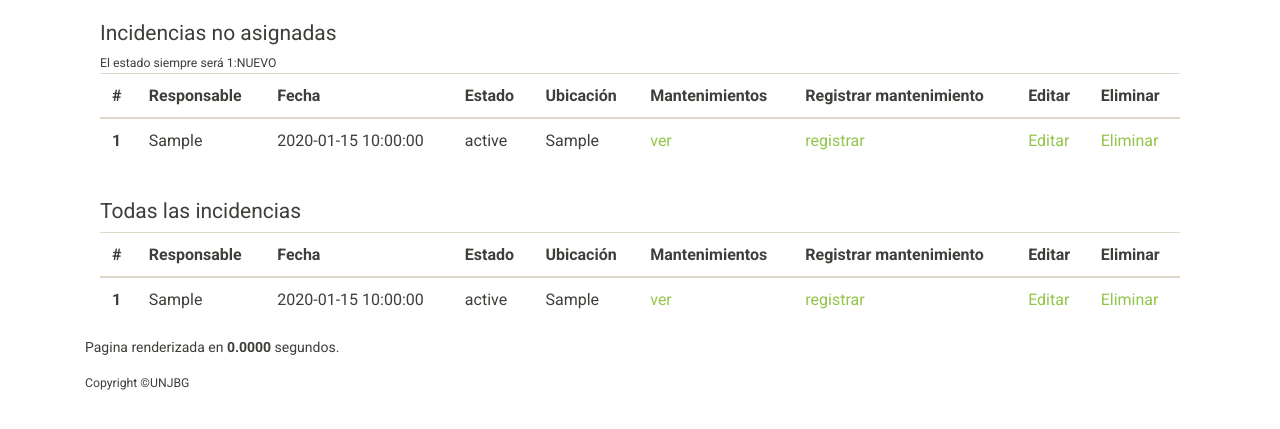
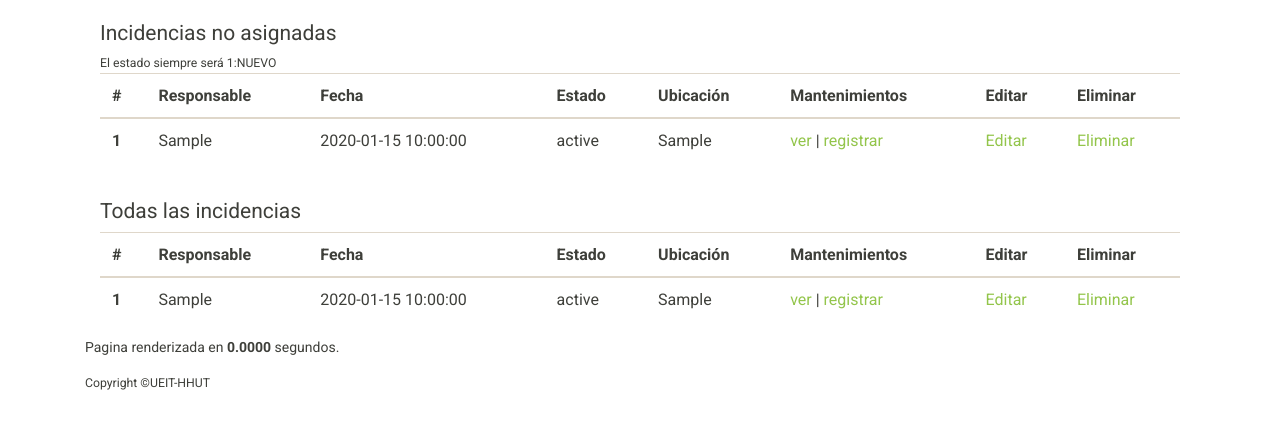
Before and after one commit to meeighteen/SGIN, a CodeIgniter app: page /registro/incidents in a window 1280 px wide. Shown: the part 54-483 px from the top of the page. Run offline with CodeIgniter, Linux system fonts and the light colour scheme; the visitor is signed in with stand-in values (Sample User, id 1); tables that the repository leaves empty or names only in its code hold one stand-in row (values such as "Sample post"); some libraries are stand-ins or nearby versions.

Commit message:
ultimas modificaciones

```diff
--- a/application/views/incidents/index.php
+++ b/application/views/incidents/index.php
@@ -9,7 +9,6 @@
             <th>Estado</th>
             <th>Ubicación</th>
             <th>Mantenimientos</th>
-            <th>Registrar mantenimiento</th>
             <th>Editar</th>
             <th>Eliminar</th>
           </tr>
@@ -35,8 +34,7 @@
                 if($row1->id_ubicacion===$row4->id_ubicacion){?>
             <td><?php echo $row4->ubicacion; ?></td>
             <?php }}} ?>
-            <td><?php echo "<a href=".base_url()."incidents/show_mantenimiento/".$row1->id_incidencia.">ver</a>" ?></td>
-            <td><?php echo "<a href=".base_url()."incidents/registro_mantenimiento/".$row1->id_incidencia.">registrar</a>" ?></td>
+            <td><?php echo "<a href=".base_url()."incidents/show_mantenimiento/".$row1->id_incidencia.">ver</a>" ?> | <?php echo "<a href=".base_url()."incidents/registro_mantenimiento/".$row1->id_incidencia.">registrar</a>" ?></td>
             <td><?php echo "<a href=".base_url()."incidents/edit_incident/".$row1->id_incidencia.">Editar</a>" ?></td>
             <td><?php echo "<a href=".base_url()."incidents/delete_incident/".$row1->id_incidencia.">Eliminar</a>" ?></td>
           </tr>
@@ -64,7 +62,6 @@
             <th>Estado</th>
             <th>Ubicación</th>
             <th>Mantenimientos</th>
-            <th>Registrar mantenimiento</th>
             <th>Editar</th>
             <th>Eliminar</th>
           </tr>
@@ -85,12 +82,11 @@
             <?php }}} ?>
 
             <?php if ($ubicaciones->num_rows()>0) {
-              foreach ($ubicaciones->result() as $row4) {
-                if($row->id_ubicacion===$row4->id_ubicacion){?>
-            <td><?php echo $row4->ubicacion; ?></td>
+              foreach ($ubicaciones->result() as $row7) {
+                if($row->id_ubicacion===$row7->id_ubicacion){?>
+            <td><?php echo $row7->ubicacion; ?></td>
             <?php }}} ?>
-            <td><?php echo "<a href=".base_url()."incidents/show_mantenimiento/".$row->id_incidencia.">ver</a>" ?></td>
-            <td><?php echo "<a href=".base_url()."incidents/registro_mantenimiento/".$row->id_incidencia.">registrar</a>" ?></td>
+            <td><?php echo "<a href=".base_url()."incidents/show_mantenimiento/".$row->id_incidencia.">ver</a>" ?> | <?php echo "<a href=".base_url()."incidents/registro_mantenimiento/".$row->id_incidencia.">registrar</a>" ?></td>
             <td><?php echo "<a href=".base_url()."incidents/edit_incident/".$row->id_incidencia.">Editar</a>" ?></td>
             <td><?php echo "<a href=".base_url()."incidents/delete_incident/".$row->id_incidencia.">Eliminar</a>" ?></td>
           </tr>
--- a/application/views/templates/footer.php
+++ b/application/views/templates/footer.php
@@ -8,6 +8,6 @@
 
     <div class="container">
 	    <p class="footer">Pagina renderizada en <strong>{elapsed_time}</strong> segundos.</p>
-	      <small>Copyright &copy;UNJBG</small>
+	      <small>Copyright &copy;UEIT-HHUT</small>
 	</div>
 </html>
```
